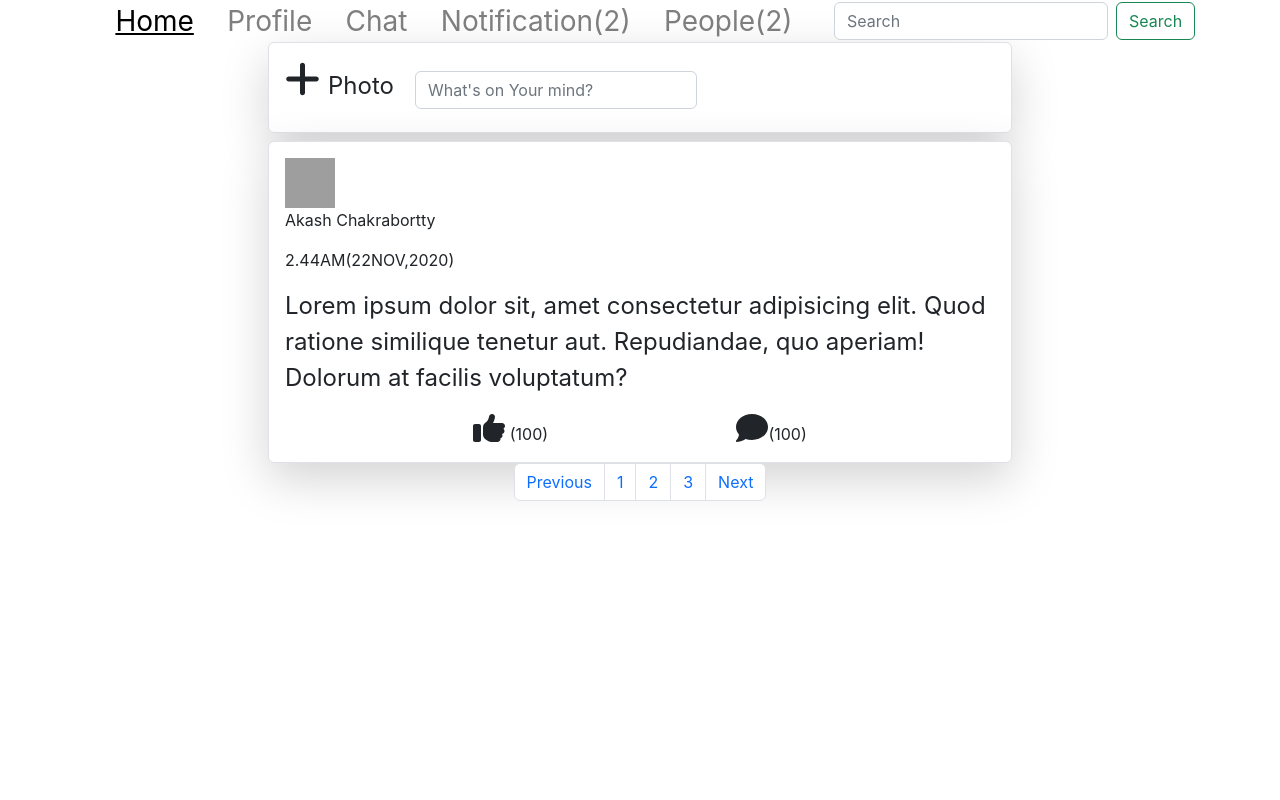
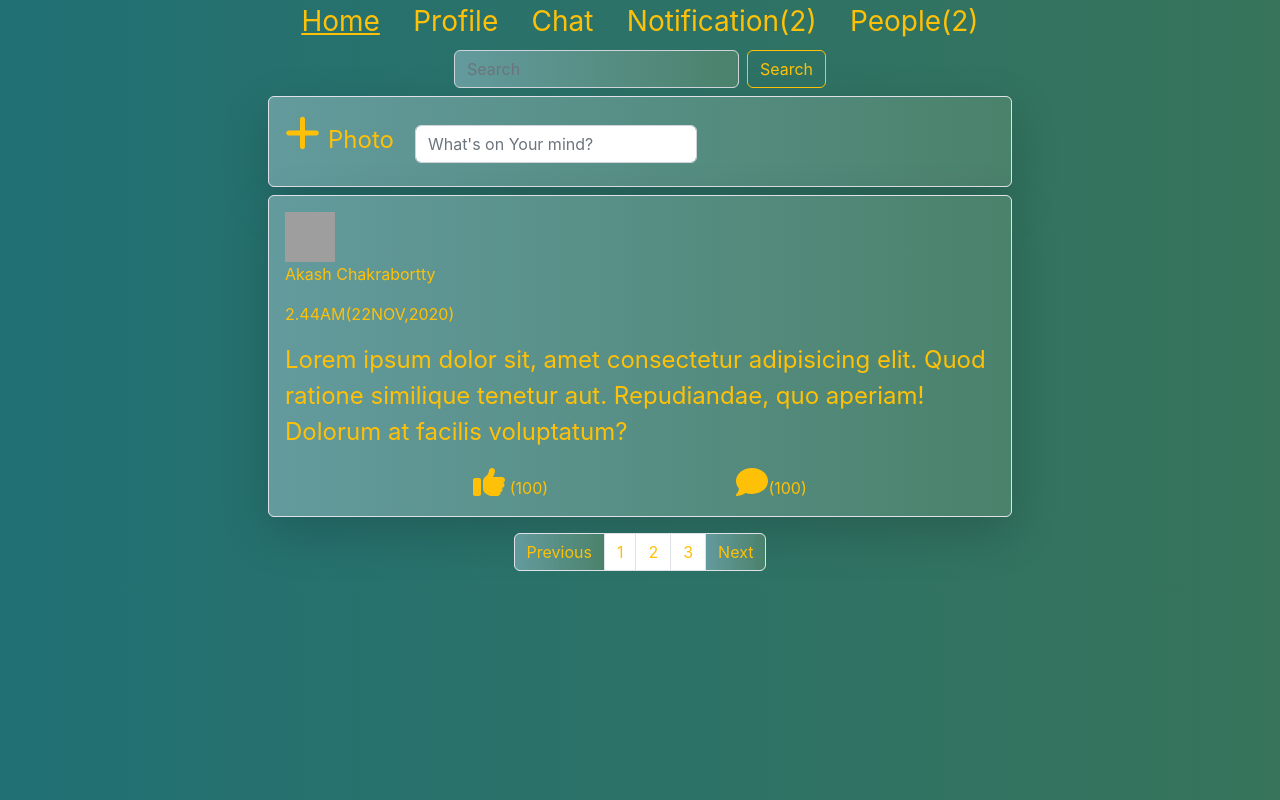
Before and after one commit to AkashChakrabortty/ChitChat1, a React (Create React App) app: page /home in a window 1280 px wide. Built offline with nearby package versions, Linux system fonts and the light colour scheme; grey boxes are pictures that could not be loaded.

Commit message:
bg change

```diff
--- a/src/components/Login/Login.jsx
+++ b/src/components/Login/Login.jsx
@@ -27,16 +27,17 @@ const Login = () => {
     }
   };
   return (
-    <div id="login-container" className="col-12 position-absolute">
+    <div id="login-container" className="col-12 position-absolute font-color">
       <div
         id="login-section"
         className="col-6 col-md-4 position-relative top-50 start-50 border p-2 rounded"
       >
         <h2 className="text-center">Login</h2>
-        <Form onSubmit={handleSubmit}>
+        <Form onSubmit={handleSubmit} className="form">
           <Form.Group className="mb-3" controlId="formGroupEmail">
             <Form.Label>Email address</Form.Label>
             <Form.Control
+              className="input-bg font-color"
               name="email"
               type="email"
               placeholder="Enter email"
@@ -47,6 +48,7 @@ const Login = () => {
           <Form.Group className="mb-3" controlId="formGroupPassword">
             <Form.Label>Password</Form.Label>
             <Form.Control
+              className="input-bg font-color"
               name="password"
               type="password"
               placeholder="Password"
@@ -55,18 +57,20 @@ const Login = () => {
           </Form.Group>
           <div className="d-sm-flex justify-content-between">
             <div className="text-center">
-              <Button variant="outline-primary" type="submit">
+              <Button variant="outline-warning" type="submit">
                 Submit
               </Button>
             </div>
             <div className="text-center d-flex align-items-center justify-content-center">
-              <Link onClick={handleReset}>Forgotten password?</Link>
+              <Link onClick={handleReset} className="font-color">
+                Forgotten password?
+              </Link>
             </div>
           </div>
         </Form>
         <div className="mt-2 text-center">
           <Link to="create">
-            <Button variant="outline-primary">Create New Account</Button>
+            <Button variant="outline-warning">Create New Account</Button>
           </Link>
         </div>
       </div>
--- a/src/components/Login/style.css
+++ b/src/components/Login/style.css
@@ -1,5 +1,8 @@
 #login-container{
   height: 100vh;
+  background-image: linear-gradient(to right,rgba(33, 112, 116, 1)
+  ,rgba(55, 116, 91, 1)
+  );
 }
 #login-section{
   transform: translate(-50%,-50%);
--- a/src/components/Nav/Nav.jsx
+++ b/src/components/Nav/Nav.jsx
@@ -2,12 +2,12 @@ import React from "react";
 import { NavLink } from "react-router-dom";
 
 const Nav = () => {
-  let activeClassName = "text-black";
-  let inActiveClassName = "text-black-50 text-decoration-none ";
+  let activeClassName = "font-color";
+  let inActiveClassName = "font-color text-decoration-none ";
   return (
     <div className="container">
-      <nav className="d-flex gap-2">
-        <div className="left col-8 fs-3 d-flex  justify-content-evenly">
+      <nav className="">
+        <div className="left col-8 fs-3 d-flex  mx-auto justify-content-evenly">
           <NavLink
             to="/home"
             className={({ isActive }) =>
@@ -50,15 +50,15 @@ const Nav = () => {
           </NavLink>
         </div>
 
-        <div className="right col-4 d-flex align-items-center">
+        <div className="right col-sm-4 col-6 my-2 mx-auto align-items-center">
           <form className="d-flex" role="search">
             <input
-              className="form-control me-2"
+              className="form-control me-2 input-bg"
               type="search"
               placeholder="Search"
               aria-label="Search"
             />
-            <button className="btn btn-outline-success" type="submit">
+            <button className="btn btn-outline-warning" type="submit">
               Search
             </button>
           </form>
--- a/src/components/Page/Home/Home.jsx
+++ b/src/components/Page/Home/Home.jsx
@@ -8,8 +8,8 @@ import React from "react";
 
 const Home = () => {
   return (
-    <div className="container">
-      <div className="shadow-lg rounded p-3 bg-body border col-8 mx-auto">
+    <div className="container font-color">
+      <div className="shadow-lg input-bg rounded p-3 bg-body border col-8 mx-auto">
         <FontAwesomeIcon icon={faPlus} className="fs-1" />
         <span className="fs-4 p-2">Photo</span>
         {/* <!-- Button trigger modal --> */}
@@ -61,7 +61,7 @@ const Home = () => {
           </div>
         </div>
       </div>
-      <div className="shadow-lg mt-2 rounded p-3 bg-body border col-8 mx-auto">
+      <div className="shadow-lg input-bg mt-2 rounded p-3 bg-body border col-8 mx-auto">
         <img
           src="https://e7.pngegg.com/pngimages/799/987/png-clipart-computer-icons-avatar-icon-design-avatar-heroes-computer-wallpaper-thumbnail.png"
           alt="Akash Chakrabortty"
@@ -89,33 +89,33 @@ const Home = () => {
       </div>
 
       <nav aria-label="Page navigation example">
-        <ul class="pagination justify-content-center">
+        <div class="pagination justify-content-center my-3">
           <li class="page-item">
-            <a class="page-link" href="f">
+            <a class="page-link input-bg font-color" href="f">
               Previous
             </a>
           </li>
           <li class="page-item">
-            <a class="page-link" href="f">
+            <a class="page-link font-color" href="f">
               1
             </a>
           </li>
           <li class="page-item">
-            <a class="page-link" href="f">
+            <a class="page-link font-color" href="f">
               2
             </a>
           </li>
           <li class="page-item">
-            <a class="page-link" href="f">
+            <a class="page-link font-color" href="f">
               3
             </a>
           </li>
           <li class="page-item">
-            <a class="page-link" href="f">
+            <a class="page-link input-bg font-color" href="f">
               Next
             </a>
           </li>
-        </ul>
+        </div>
       </nav>
     </div>
   );
--- a/src/index.css
+++ b/src/index.css
@@ -5,9 +5,23 @@ body {
     sans-serif;
   -webkit-font-smoothing: antialiased;
   -moz-osx-font-smoothing: grayscale;
+  background-image: linear-gradient(to right,rgba(33, 112, 116, 1)
+  ,rgba(55, 116, 91, 1)
+  );
 }
 
 code {
   font-family: source-code-pro, Menlo, Monaco, Consolas, 'Courier New',
     monospace;
 }
+
+/* Reuse cls */
+.input-bg{
+  background-image: linear-gradient(to right,rgba(33, 112, 116, 0.7)
+  ,rgba(55, 116, 91, 0.9)
+  );
+}
+.font-color{
+  color: #ffc107;
+  /* color: red; */
+}
```
Also changed, not shown: src/Router/Router.jsx (+12 -12 lines).
